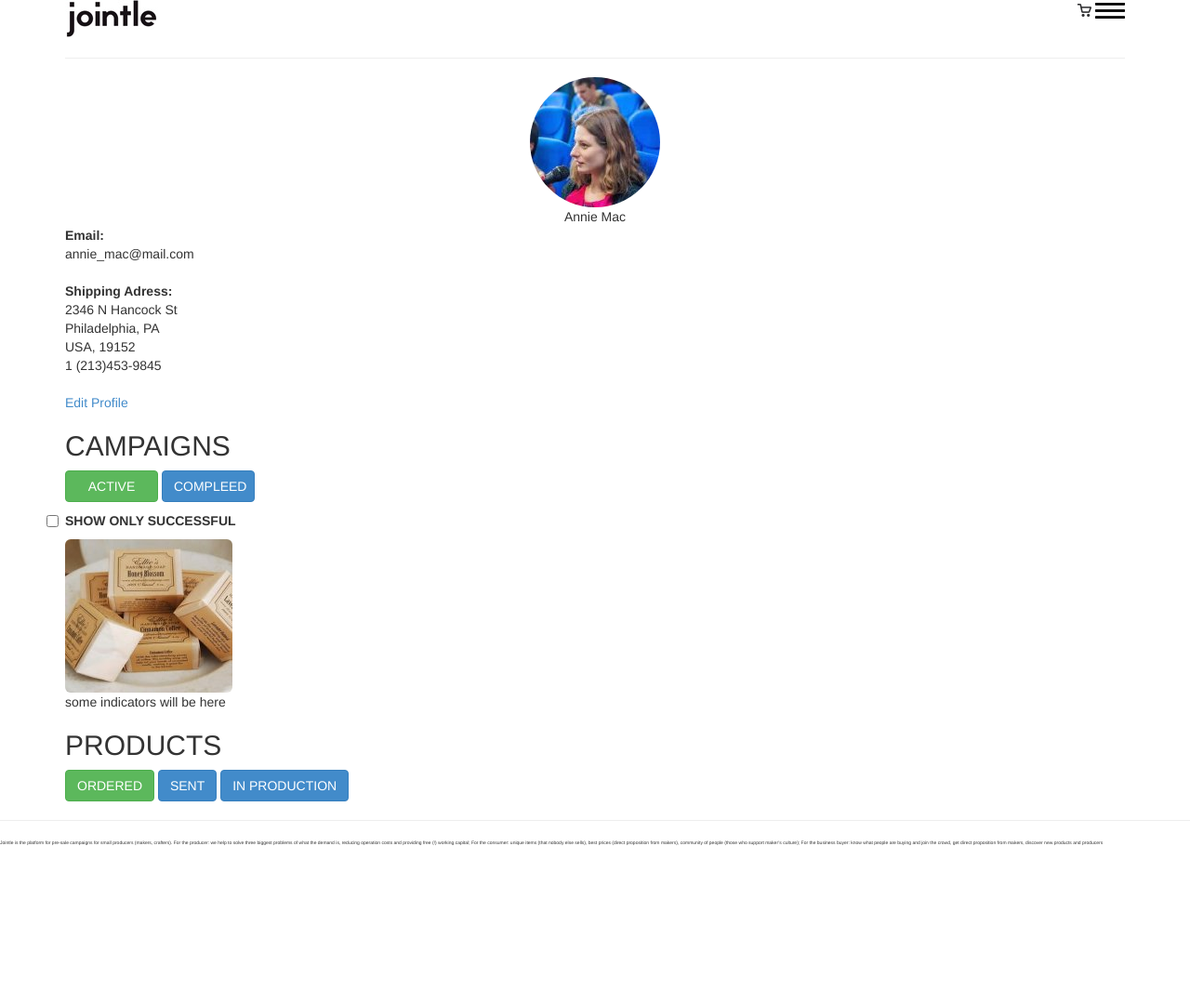
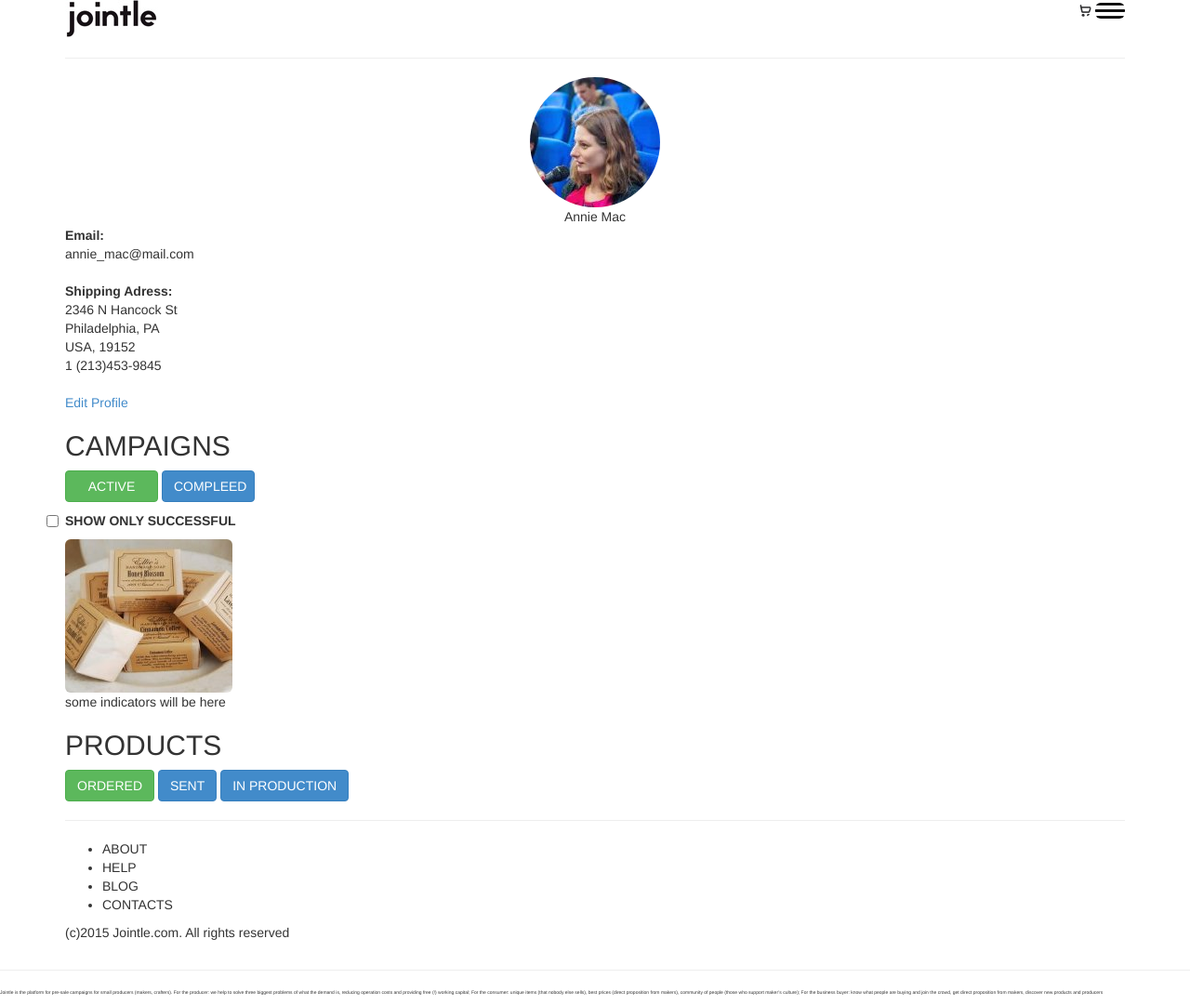
Before and after one commit to chasopys/chasopys.github.io-00, a plain HTML site: page index.html in a window 1280 px wide. Shown: the whole page at 93% size. Before the commit the page ends 920 px from the top, so only its background shows below. Drawn offline with Linux system fonts and the light colour scheme.

Commit message:
second commit

```diff
--- a/index.html
+++ b/index.html
@@ -13,11 +13,15 @@
                 <img src="img/logo.jpg" width="100" height="42">
             </div>
             <div class="menu">
-                <img src="img/cart.png" width="15" height="14"/>
-                <img src="img/nav.png" width="32" height="17">
+                <img src="img/cart.png" width="15" height="14" class="img-circle"/>
+                <img src="img/nav.png" width="32" height="17" class="img-rounded">
             </div>
             <div class="clearfix">
             </div>
+            </div>
+        </div>
+    <div class="row">
+        <div class="col-sm-12">
             <hr/>
             <img src="img/annie140.jpg" width="140" height="140" class="centred img-circle "/>
 
@@ -34,8 +38,7 @@
                 <br>
                 <a href="#">Edit Profile</a>
             </div>
-
-        </div>
+           </div>
         <hr/>
         <div class="col-sm-12">
             <h2>CAMPAIGNS</h2>
@@ -59,12 +62,26 @@
         <hr/>
         <div class="col-sm-12">
             <h2>PRODUCTS</h2>
+
             <div class="products-buttons">
                 <button class="btn btn-success" value="ORDERED">ORDERED</button>
                 <button class="btn btn-primary" value="SENT">SENT</button>
                 <button class="btn btn-primary" value="IN PRODUCTION">IN PRODUCTION</button>
             </div>
 
+        </div>
+
+    </div>
+    <hr/>
+    <div class="row">
+        <div class="col-sm-12">
+            <ul>
+                <li>ABOUT</li>
+                <li>HELP</li>
+                <li>BLOG</li>
+                <li>CONTACTS</li>
+            </ul>
+            <p>(c)2015 Jointle.com. All rights reserved</p>
         </div>
 
     </div>
```
